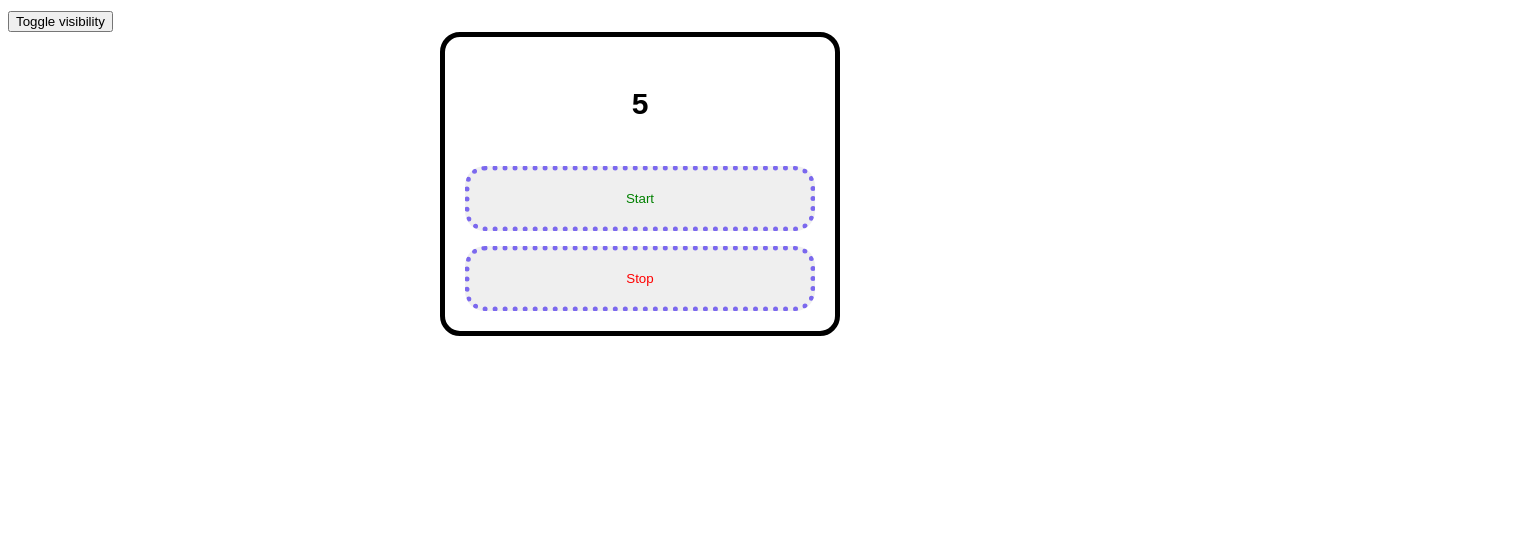
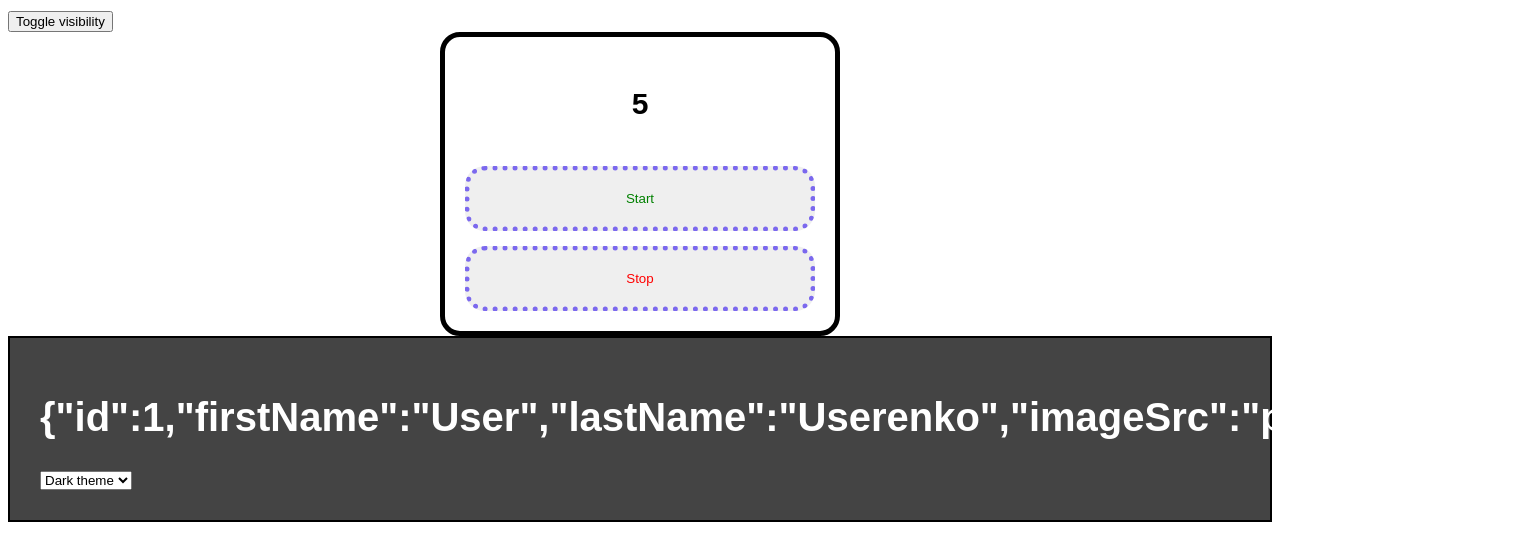
Before and after one commit to Makskuh/fe-2023-1-react-app, a React (Create React App) app: page / in a window 1280 px wide. Shown: the top 560 px of the page, 1521 px wide, since content can reach past the window. Built offline with nearby package versions, Linux system fonts and the light colour scheme.

Commit message:
Add useContext example

```diff
--- a/src/App.js
+++ b/src/App.js
@@ -2,6 +2,8 @@ import React, { useState } from 'react';
 import Counter from 'components/Counter';
 import CONSTANTS from './constants';
 import StopWatch from 'components/StopWatch';
+import { UserContext, ThemeContext } from 'contexts';
+import Sidebar from 'components/Sidebar';
 
 function App() {
   const [user, setUser] = useState({
@@ -18,13 +20,16 @@ function App() {
   };
 
   return (
-    <>
-      <div>
-        <button onClick={toggleVisibility}>Toggle visibility</button>
-      </div>
-      {isVisible && <Counter />}
-      <StopWatch />
-    </>
+    <UserContext.Provider value={user}>
+      <ThemeContext.Provider value={[theme, setTheme]}>
+        <div>
+          <button onClick={toggleVisibility}>Toggle visibility</button>
+        </div>
+        {isVisible && <Counter />}
+        <StopWatch />
+        <Sidebar />
+      </ThemeContext.Provider>
+    </UserContext.Provider>
   );
 }
 
--- a/src/components/Sidebar/index.jsx
+++ b/src/components/Sidebar/index.jsx
@@ -1,13 +1,15 @@
-import React from 'react';
+import React, { useContext } from 'react';
 import classNames from 'classnames';
 import CONSTANTS from '../../constants';
 import styles from './Sidebar.module.scss';
+import { UserContext, ThemeContext } from 'contexts';
 import { withTheme, withUser } from '../../HOCs';
 
 const { THEMES } = CONSTANTS;
 
 function Sidebar(props) {
-  const { user, theme, switchTheme } = props;
+  const user = useContext(UserContext);
+  const [theme, switchTheme] = useContext(ThemeContext);
 
   const className = classNames(styles.container, {
     [styles.darkTheme]: theme === THEMES.DARK,
@@ -33,7 +35,4 @@ function Sidebar(props) {
   );
 }
 
-const SidebarWithUser = withUser(Sidebar);
-const SidebarWithUserAndTheme = withTheme(SidebarWithUser);
-
-export default SidebarWithUserAndTheme;
+export default Sidebar;
```
